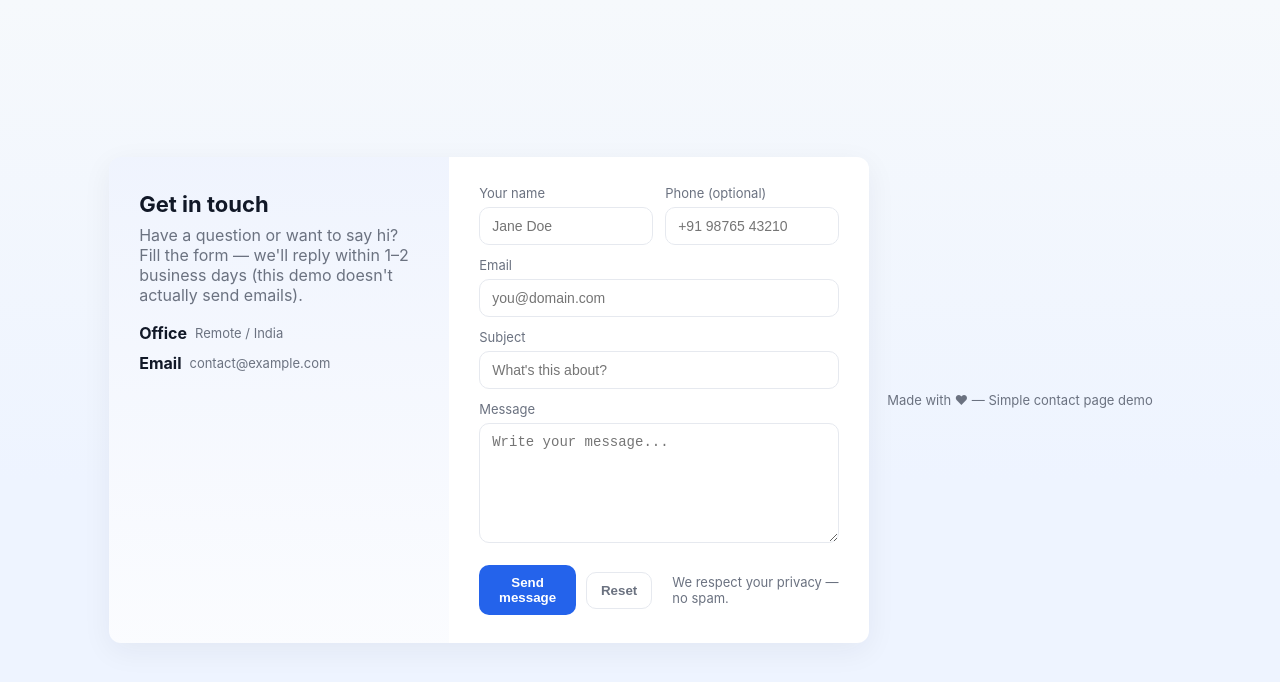
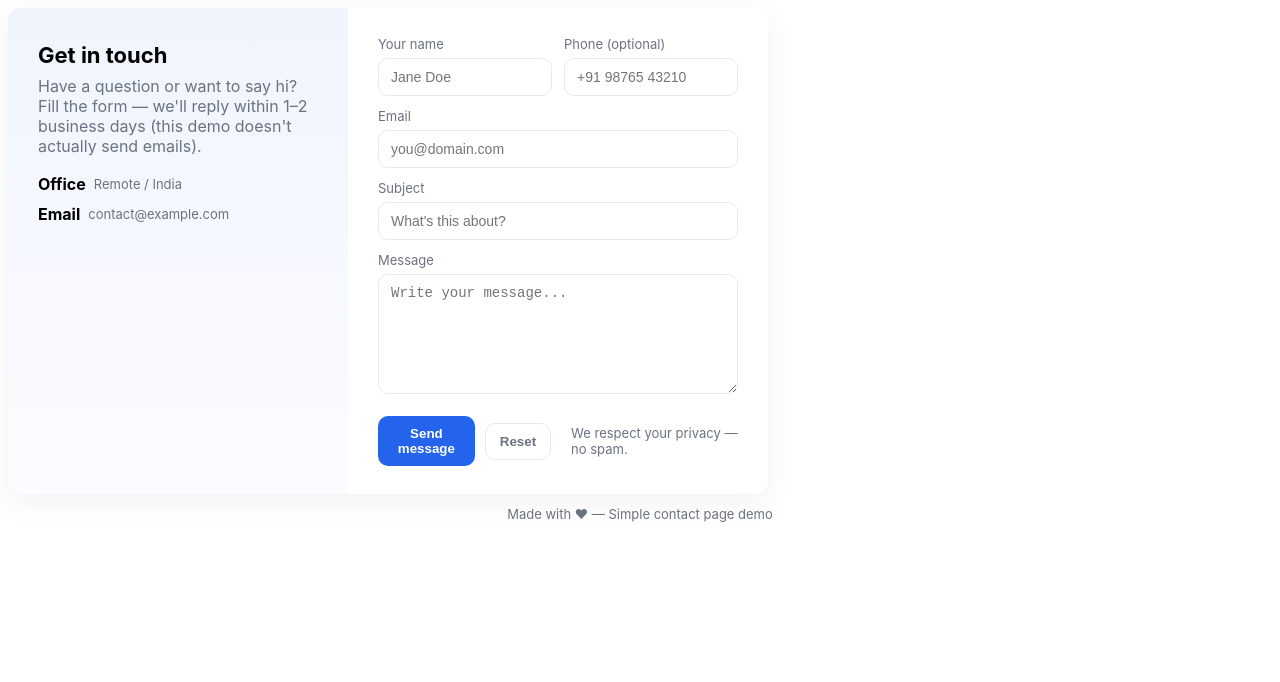
Before and after one commit to Lakshmi23Pandey/web-page, a plain HTML site: page contact.html in a window 1280 px wide. Drawn offline with Linux system fonts and the light colour scheme.

Commit message:
Update contact.html

```diff
--- a/contact.html
+++ b/contact.html
@@ -15,16 +15,7 @@
       font-family: Inter, ui-sans-serif, system-ui, -apple-system, "Segoe UI", Roboto, "Helvetica Neue", Arial;
     }
     *{box-sizing:border-box}
-    body{
-      margin:0;
-      background:linear-gradient(180deg,var(--bg),#eef4ff 60%);
-      min-height:100vh;
-      display:flex;
-      align-items:center;
-      justify-content:center;
-      padding:40px 20px;
-      color:#111827;
-    }
+
     .card{
       width:100%;
       max-width:var(--maxw);
```
